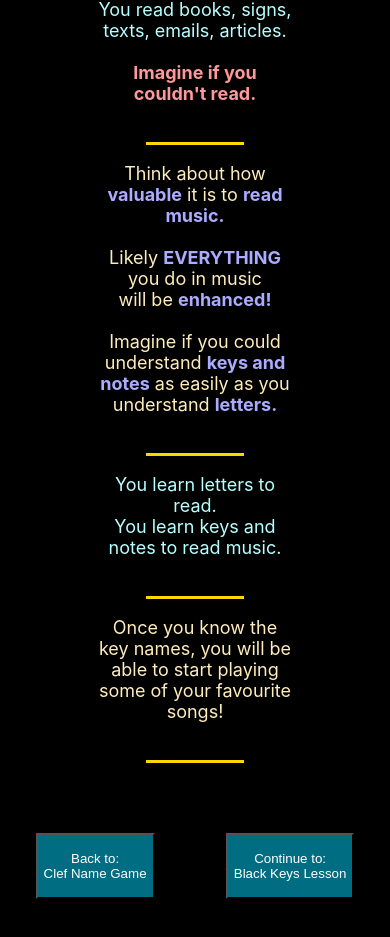
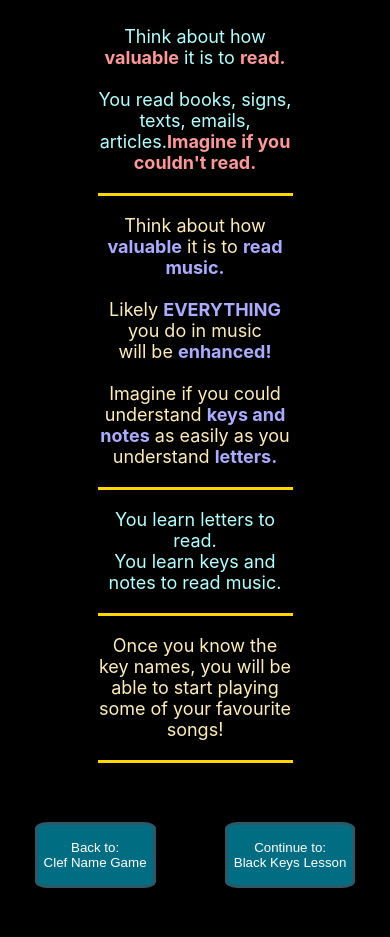
Before and after one commit to Xesius-Prime/music-website, a Next.js app: page /method/piano/keyRecognition in a window 390 px wide. Shown: the part 803-1740 px from the top of the page. Built offline with nearby package versions, Linux system fonts and the light colour scheme.

Commit message:
messed with somne styling to make it nicer but also for it to look better on mobile with some glitches, mostly in the piano pages

```diff
--- a/pages/method/piano/keyRecognition/blackKeys/index.js
+++ b/pages/method/piano/keyRecognition/blackKeys/index.js
@@ -10,7 +10,11 @@ export default function blackKeys() {
             <h1>Piano</h1>
             <h2>Black Keys <br />Lesson</h2>
 
-            <iframe width="560" height="315" src="https://www.youtube.com/embed/pD4JPf8_Ta4" title="YouTube video player" frameborder="0" allow="accelerometer; autoplay; clipboard-write; encrypted-media; gyroscope; picture-in-picture; web-share" allowfullscreen className={styles.vid}></iframe><br /> <br />
+
+            <div className={globalStyle.videoContainer}>
+                <iframe src="https://www.youtube.com/embed/pD4JPf8_Ta4" title="YouTube video player" frameborder="0" allow="accelerometer; autoplay; clipboard-write; encrypted-media; gyroscope; picture-in-picture; web-share" allowfullscreen></iframe>
+            </div><br /><br />
+
 
             <Image
                 src='/Piano/Key Names/black keys 2 and 3.png'
--- a/pages/method/piano/keyRecognition/index.js
+++ b/pages/method/piano/keyRecognition/index.js
@@ -8,11 +8,11 @@ export default function pianoFingersPractice() {
 
     return (
         <div>
-            <div className={globalStyle.scrunch}>
+            <div>
                 <h1>Piano</h1>
-                <h2>Key Recognition <br />Lesson</h2> <br />
+                <h2>Key Recognition <br />Lesson</h2>
 
-                <div className={globalStyle.divider}></div><br />
+                <div className={globalStyle.divider}></div>
 
                 <h2><b>Why Is Key Recognition So Important?</b></h2>
                 <Image
@@ -25,35 +25,39 @@ export default function pianoFingersPractice() {
                 />
 
 
-                <p className={globalStyle.color2}>Think about how <b>valuable</b> it is to <b>read.</b><br /><br />
-                    You read books, signs, texts, emails, articles. <br /><br />
-                    <b>Imagine if you couldn't read.</b></p><br />
+                <div className={globalStyle.scrunch}>
+                    <p className={globalStyle.color2}>Think about how <b>valuable</b> it is to <b>read.</b><br /><br />
+                        You read books, signs, texts, emails, articles.
+                        <b>Imagine if you couldn't read.</b></p>
+                </div>
 
                 <div className={globalStyle.divider}></div>
 
-                <p className={globalStyle.color3}>Think about how <b className={globalStyle.blue}>valuable</b> it is to <b className={globalStyle.blue}>read music.</b> <br /><br />
-                    Likely <b className={globalStyle.blue}>EVERYTHING</b> you do in music <br /> will be <b className={globalStyle.blue}>enhanced!</b> <br /><br />
-                    Imagine if you could understand <b className={globalStyle.blue}>keys and notes</b> as easily as you understand <b className={globalStyle.blue}>letters.</b></p><br />
+                <div className={globalStyle.scrunch}>
+                    <p className={globalStyle.color3}>Think about how <b className={globalStyle.blue}>valuable</b> it is to <b className={globalStyle.blue}>read music.</b> <br /><br />
+                        Likely <b className={globalStyle.blue}>EVERYTHING</b> you do in music <br /> will be <b className={globalStyle.blue}>enhanced!</b> <br /><br />
+                        Imagine if you could understand <b className={globalStyle.blue}>keys and notes</b> as easily as you understand <b className={globalStyle.blue}>letters.</b></p>
+                </div>
+
+                <div className={globalStyle.divider}></div>
+
+                <div className={globalStyle.scrunch}>
+                    <p className={globalStyle.color2}>
+                        You learn letters to read. <br />
+                        You learn keys and notes to read music.</p>
+                </div>
 
                 <div className={globalStyle.divider}></div>
 
 
-
-                <p className={globalStyle.color2}>
-                    You learn letters to read. <br />
-                    You learn keys and notes to read music.</p> <br />
+                <div className={globalStyle.scrunch}>
+                    <p className={globalStyle.color3}>Once you know the key names, you will be able to start playing some of your favourite songs!</p>
+                </div>
 
                 <div className={globalStyle.divider}></div>
 
+            </div><br /><br />
 
-
-                <p className={globalStyle.color3}>Once you know the key names, you will be able to start playing some of your favourite songs!</p> <br />
-
-                <div className={globalStyle.divider}></div>
-                <br /><br /><br />
-
-
-            </div>
             <div className={globalStyle.flex}>
                 <button>
                     <Link href="/method/piano/clefRecognition/game">Back to: <br />Clef Name Game</Link>
--- a/styles/Home.module.css
+++ b/styles/Home.module.css
@@ -81,12 +81,22 @@
 
 .video {
   width: 90%;
+
 }
 
 .flex {
   display: flex;
   justify-content: space-around;
   flex-wrap: wrap;
+}
+
+.flex button {
+  border: solid rgb(44, 89, 104);
+  border-radius: 10%;
+}
+
+.flex button:hover {
+  background-color: black;
 }
 
 .flexColumn {
@@ -151,6 +161,8 @@
   margin-bottom: 10px;
   margin-left: 25%;
   margin-right: 25%;
+  margin-top: 5%;
+  margin-bottom: 5%;
 }
 
 .yellowButton {
@@ -177,6 +189,7 @@
   position: relative;
   width: 80%;
   padding-top: 56.25%;
+  max-width: 1280px;
   margin: 0 auto;
 }
 
--- a/styles/globals.css
+++ b/styles/globals.css
@@ -26,6 +26,8 @@ button {
   color: white;
   background-color: rgb(0, 109, 130);
   height: 66px;
+  border: solid rgb(44, 89, 104);
+  border-radius: 10%;
 }
 
 h1 {
```
Also changed, not shown: pages/method/piano/clefRecognition/index.js (+4 -22 lines), pages/method/piano/keyRecognition/whiteKeys/index.js (+8 -5 lines).
